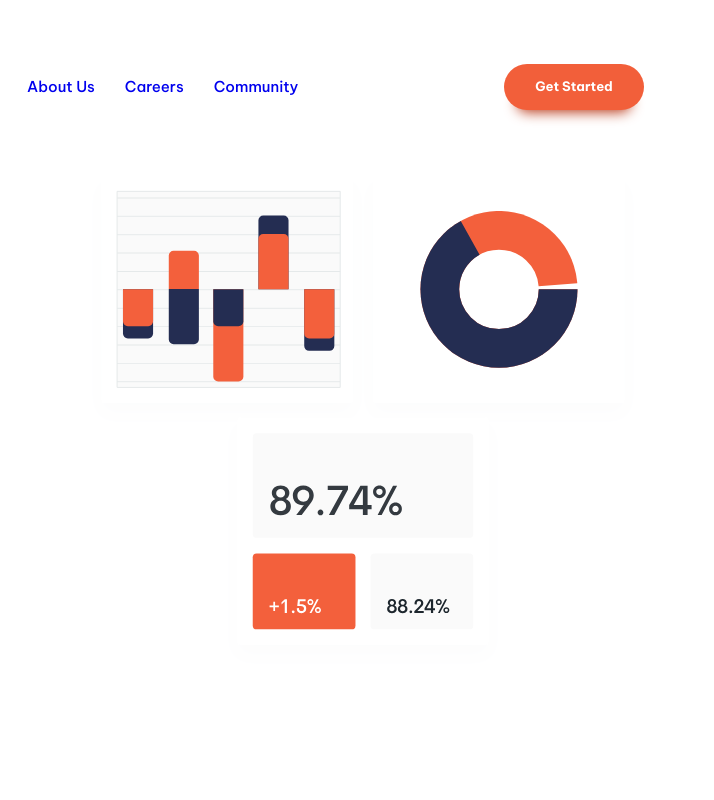
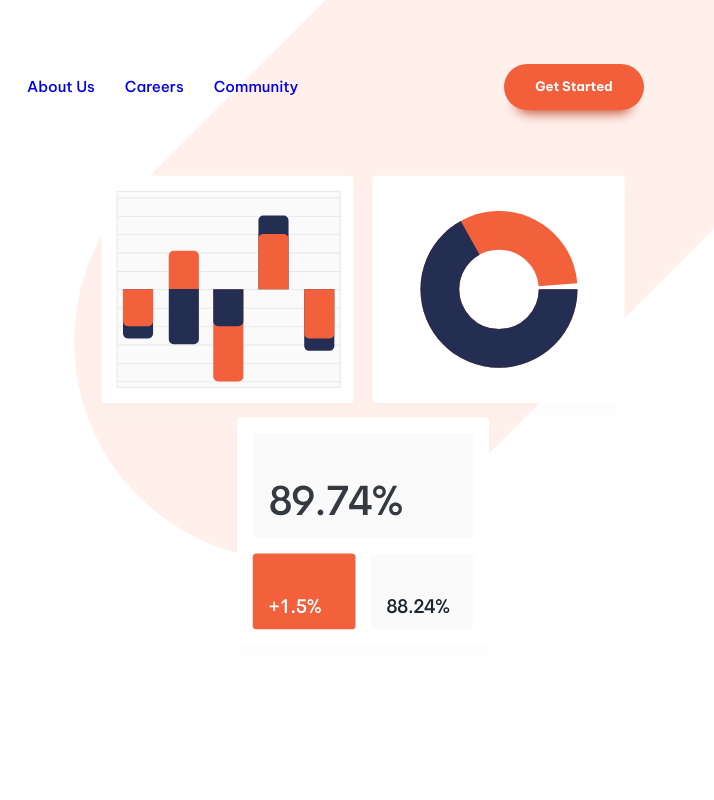
Before and after one commit to S1hredder/kurs-responsive-webiste, a website built with Vite: page index.html in a window 1280 px wide. Shown: the top 800 px of the page, 566-1280 px from the left. Built offline with nearby package versions, Linux system fonts and the light colour scheme.

Commit message:
before 47em

```diff
--- a/index.html
+++ b/index.html
@@ -62,11 +62,11 @@
       </div>
     </header>
     <main>
-      <section class="padding-block-500">
+      <section class="hero | text-center-sm-only padding-block-500">
         <div class="container">
           <div class="even-columns">
             <div class="flow">
-              <h1 class="fs-primary-heading fw-bold">
+              <h1 class="fs-primary-heading fw-bold ">
                 Bring everyone together to build better products.
               </h1>
               <p>
@@ -75,8 +75,8 @@
               </p>
               <button class="button">Get Started</button>
             </div>
-            <div>
-              <img src="images/illustration-intro.svg" alt="main graph" />
+              <div class="hero__image">
+                <img class="mx-auto" src="images/illustration-intro.svg" alt="main graph" />
             </div>
           </div>
         </div>
--- a/style.css
+++ b/style.css
@@ -476,6 +476,30 @@ line-height: 1;
      box-shadow:4em 0 0 var(--clr-accent-100);
   }
 }
+@media(max-width:50em){
+  .hero__image {
+    /* position:relative; */
+    order:-1;
+  }
+}
+.hero__image::before {
+  content:'';
+  position: absolute;
+  right:0;
+  top:0;
+  width:65%;
+  max-height: 70vh;
+  aspect-ratio: 1/1.3;
+  background-image:url("images/bg-tablet-pattern.svg");
+  background-position:bottom left;
+  background-repeat: no-repeat;
+  z-index: -1;
+}
+@media(min-width:50em){
+  .hero__image::before{
+    width:50%;
+  }
+}
 /* Utility classes */
 .visually-hidden {
   position: absolute;
@@ -614,6 +638,9 @@ line-height: 1;
 .margin-bottom-700{
   margin-block-end:var(--size-700);
 }
+.mx-auto {
+  margin-inline:auto;
+}
 @media(min-width:50em){
   .margin-bottom-md-700{
     margin-block-end:var(--size-700);
```
